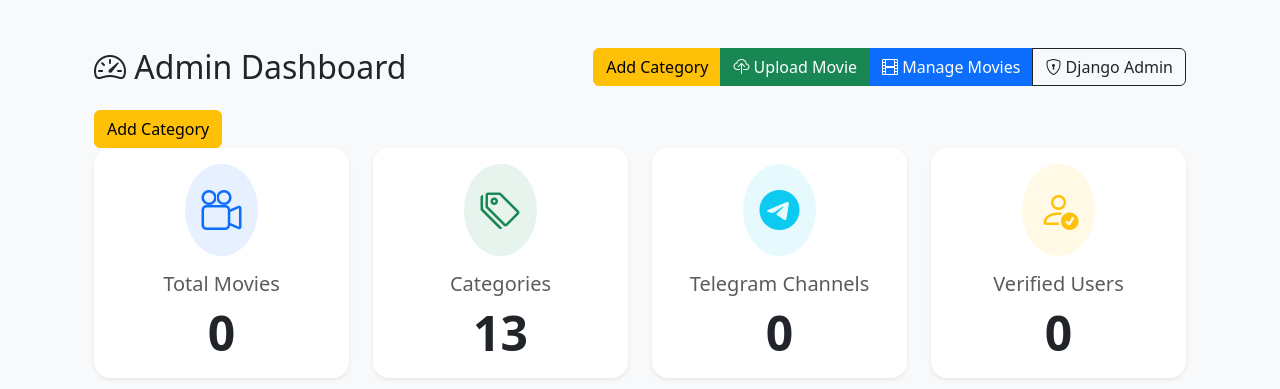
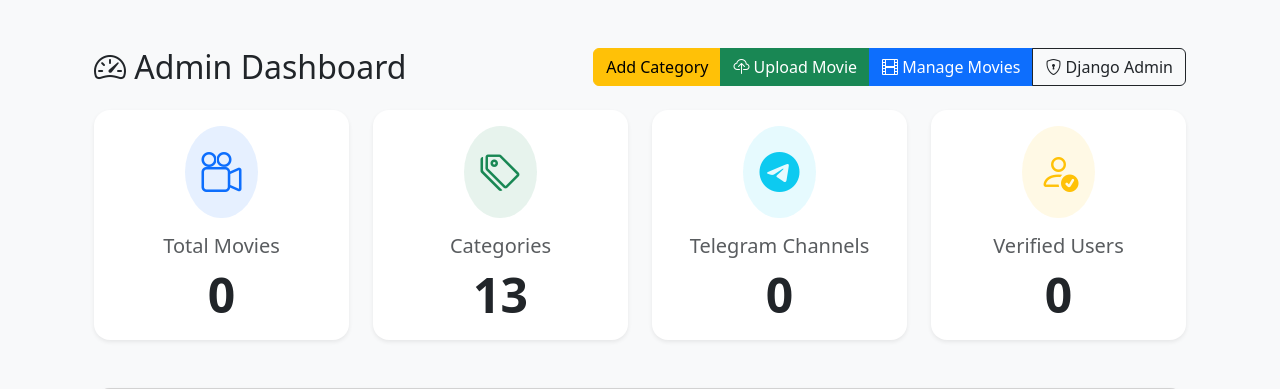
Before and after one commit to Jayeshkalkate/Movies-Hub, a Django app: page /dashboard/ in a window 1280 px wide. Shown: the part 68-457 px from the top of the page. Run offline with Django 5.2, Linux system fonts and the light colour scheme; a user stored in the database is signed in; data comes from the database, SQL or seed files in the repository; data that the repository does not hold is empty; parts of the project's set-up code (start-up, migrations or seed data) failed here and were passed over.

Commit message:
Done changes with a templates

```diff
--- a/templates/dashboard/admin_dashboard.html
+++ b/templates/dashboard/admin_dashboard.html
@@ -27,8 +27,6 @@ Admin Dashboard | MovieHub
       </a>
     </div>
   </div>
-
-  <a href="{% url 'add_category' %}" class="btn btn-warning"> Add Category </a>
 
   <!-- Statistics Cards Row -->
   <div class="row g-4 mb-5">
```
